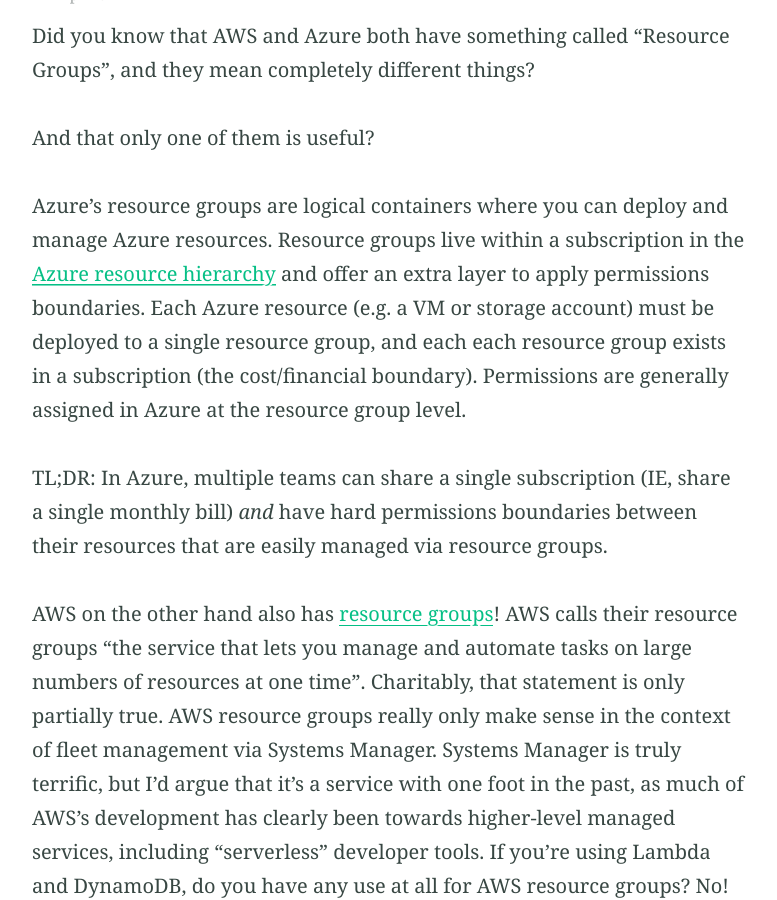
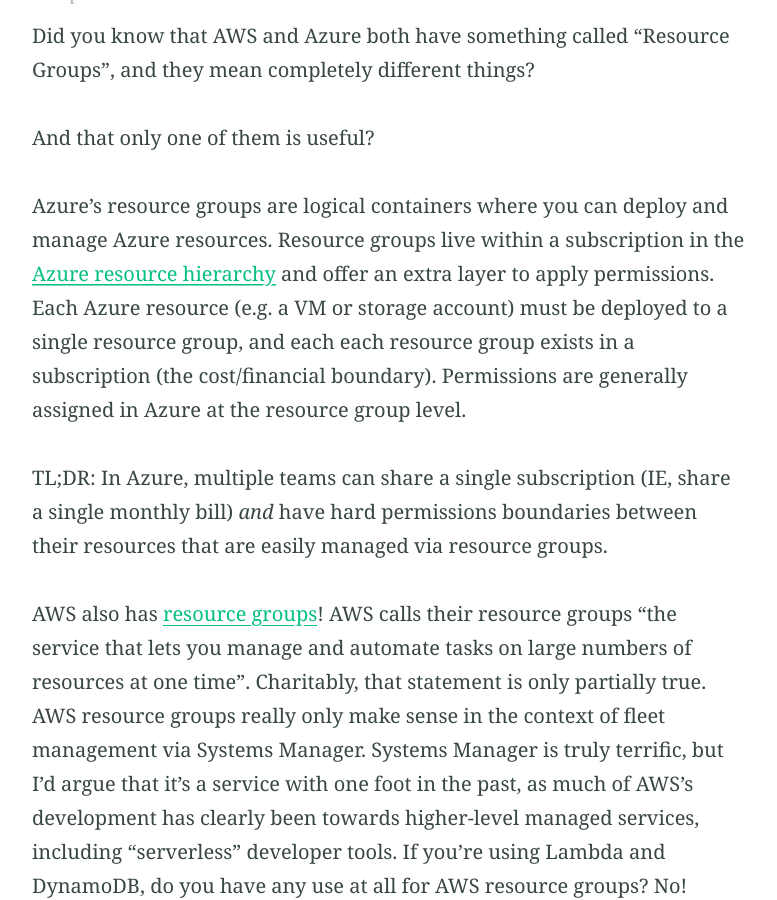
Before and after one commit to mrichnu/blog, a Jekyll site: the page built from _posts/2022-04-21-aws-permissions-containers.md, in a window 1280 px wide and 900 px high, scrolled down 233 px. Shown: the whole window, without its empty margins (251-1028 px from the left). Built offline with Jekyll 4.4.1, drawn with Linux system fonts in a browser that asks for light colours.

Commit message:
grammar fix

```diff
--- a/_posts/2022-04-21-aws-permissions-containers.md
+++ b/_posts/2022-04-21-aws-permissions-containers.md
@@ -14,7 +14,7 @@
 Azure resources. Resource groups live within a subscription in the [Azure
 resource
 hierarchy](https://docs.microsoft.com/en-us/azure/cloud-adoption-framework/ready/azure-setup-guide/organize-resources)
-and offer an extra layer to apply permissions boundaries. Each Azure resource
+and offer an extra layer to apply permissions. Each Azure resource
 (e.g. a VM or storage account) must be deployed to a single resource group, and
 each each resource group exists in a subscription (the cost/financial boundary).
 Permissions are generally assigned in Azure at the resource group level.
@@ -23,7 +23,7 @@
 single monthly bill) *and* have hard permissions boundaries between their
 resources that are easily managed via resource groups.
 
-AWS on the other hand also has [resource
+AWS also has [resource
 groups](https://docs.aws.amazon.com/ARG/latest/userguide/resource-groups.html)!
 AWS calls their resource groups "the service that lets you manage and automate
 tasks on large numbers of resources at one time". Charitably, that statement is
```
